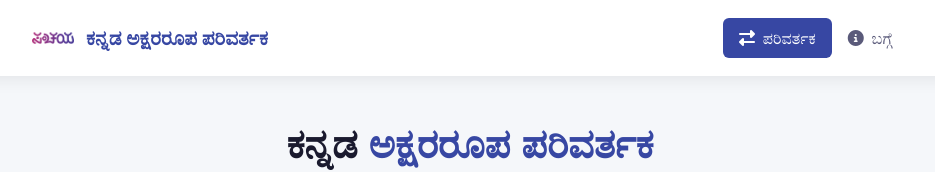
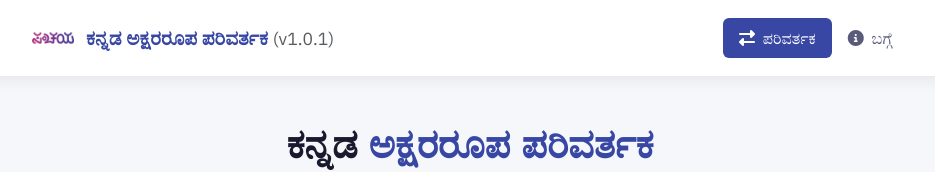
Before and after one commit to sanchaya/kannada-font-converter, a website: page index.html in a window 1280 px wide. Shown: the top 172 px of the page, without its empty margins (170-1105 px from the left). Drawn offline with nearby package versions, Linux system fonts and the light colour scheme; a web font is replaced by a local one.

Commit message:
Add version number to brand

```diff
--- a/index.html
+++ b/index.html
@@ -24,7 +24,7 @@
         <div class="container">
             <a class="navbar-brand" href="/">
                 <img src="img/logo.png" alt="Logo">
-                <span>ಕನ್ನಡ ಅಕ್ಷರರೂಪ ಪರಿವರ್ತಕ</span>
+                <span>ಕನ್ನಡ ಅಕ್ಷರರೂಪ ಪರಿವರ್ತಕ <small class="text-muted fw-normal">(v1.0.1)</small></span>
             </a>
             <button class="navbar-toggler" type="button" data-bs-toggle="collapse" data-bs-target="#navbarNav">
                 <span class="navbar-toggler-icon"></span>
```
